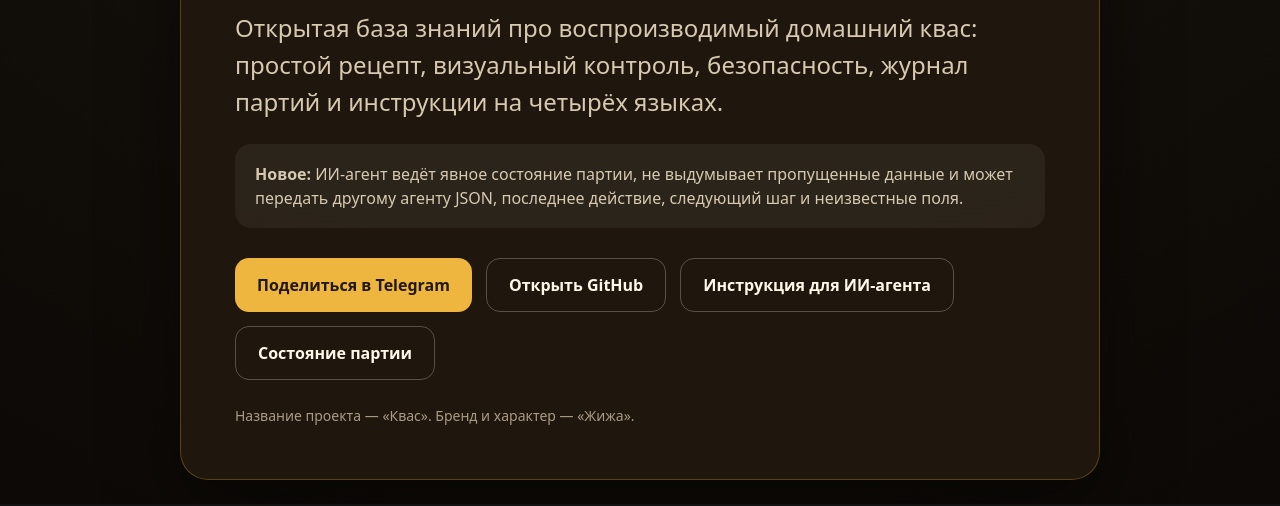
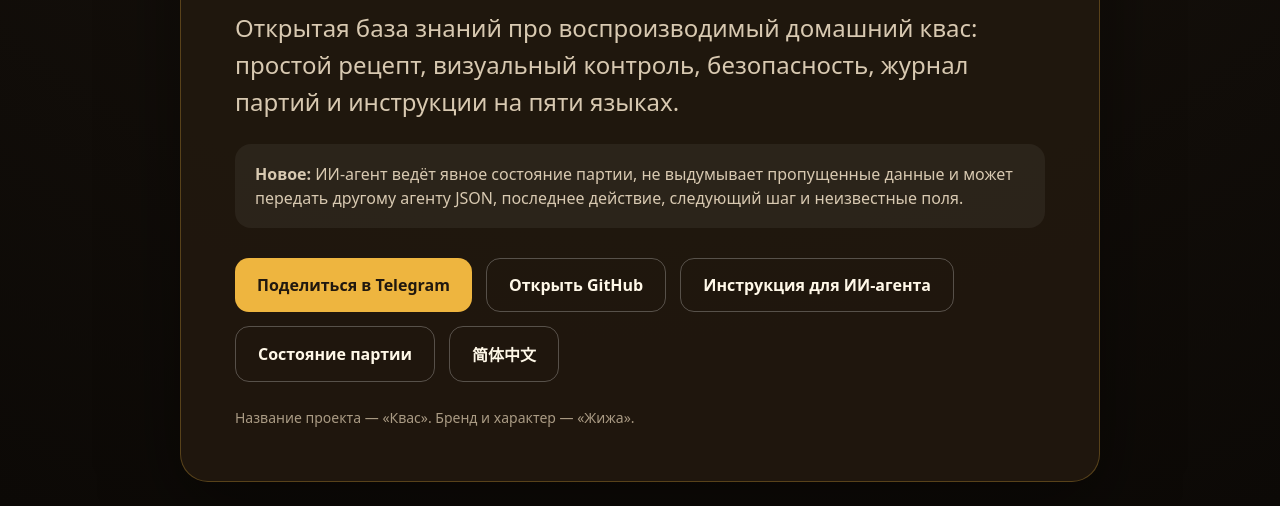
Before and after one commit to bambuchastudent/kvas-ai-agent, a website: page share/index.html in a window 1280 px wide. Shown: the part 766-1272 px from the top of the page. Drawn offline with Linux system fonts and the light colour scheme.

Commit message:
Add Simplified Chinese links to Telegram share page

```diff
--- a/share/index.html
+++ b/share/index.html
@@ -4,7 +4,7 @@
   <meta charset="utf-8">
   <meta name="viewport" content="width=device-width,initial-scale=1">
   <title>Квас Жижа для ИИ-агента</title>
-  <meta name="description" content="Воспроизводимый домашний квас: рецепт, безопасность, состояние партии, журнал и инструкции для ИИ-агентов.">
+  <meta name="description" content="Воспроизводимый домашний квас: рецепт, безопасность, состояние партии, журнал и инструкции для ИИ-агентов на пяти языках.">
 
   <link rel="canonical" href="https://bambuchastudent.github.io/kvas-ai-agent/v1.0.5/">
 
@@ -12,7 +12,7 @@
   <meta property="og:locale" content="ru_RU">
   <meta property="og:site_name" content="Квас — бренд Жижа">
   <meta property="og:title" content="Квас Жижа для ИИ-агента">
-  <meta property="og:description" content="Рецепт в граммах, безопасность, явное состояние партии и передача между ИИ-агентами.">
+  <meta property="og:description" content="Рецепт в граммах, безопасность, состояние партии и инструкции для ИИ-агентов на русском, английском, испанском, немецком и китайском.">
   <meta property="og:url" content="https://bambuchastudent.github.io/kvas-ai-agent/v1.0.5/">
   <meta property="og:image" content="https://bambuchastudent.github.io/kvas-ai-agent/assets/kvas-zhizha-ai-agent-1.0.5.jpg">
   <meta property="og:image:secure_url" content="https://bambuchastudent.github.io/kvas-ai-agent/assets/kvas-zhizha-ai-agent-1.0.5.jpg">
@@ -23,7 +23,7 @@
 
   <meta name="twitter:card" content="summary_large_image">
   <meta name="twitter:title" content="Квас Жижа для ИИ-агента">
-  <meta name="twitter:description" content="Рецепт в граммах, безопасность, явное состояние партии и передача между ИИ-агентами.">
+  <meta name="twitter:description" content="Рецепт в граммах, безопасность, состояние партии и инструкции для ИИ-агентов на пяти языках.">
   <meta name="twitter:image" content="https://bambuchastudent.github.io/kvas-ai-agent/assets/kvas-zhizha-ai-agent-1.0.5.jpg">
 
   <style>
@@ -49,13 +49,14 @@
     <section class="content">
       <div class="eyebrow">Версия 1.0.5</div>
       <h1>Квас Жижа<br>для ИИ-агента</h1>
-      <p>Открытая база знаний про воспроизводимый домашний квас: простой рецепт, визуальный контроль, безопасность, журнал партий и инструкции на четырёх языках.</p>
+      <p>Открытая база знаний про воспроизводимый домашний квас: простой рецепт, визуальный контроль, безопасность, журнал партий и инструкции на пяти языках.</p>
       <div class="state"><strong>Новое:</strong> ИИ-агент ведёт явное состояние партии, не выдумывает пропущенные данные и может передать другому агенту JSON, последнее действие, следующий шаг и неизвестные поля.</div>
       <div class="actions">
         <a class="button" href="https://t.me/share/url?url=https%3A%2F%2Fbambuchastudent.github.io%2Fkvas-ai-agent%2Fv1.0.5%2F&text=%D0%9A%D0%B2%D0%B0%D1%81%20%D0%96%D0%B8%D0%B6%D0%B0%20%D0%B4%D0%BB%D1%8F%20%D0%98%D0%98-%D0%B0%D0%B3%D0%B5%D0%BD%D1%82%D0%B0">Поделиться в Telegram</a>
         <a class="button secondary" href="https://github.com/bambuchastudent/kvas-ai-agent">Открыть GitHub</a>
         <a class="button secondary" href="https://github.com/bambuchastudent/kvas-ai-agent/blob/develop/agent-instructions/kvas-agent.md">Инструкция для ИИ-агента</a>
         <a class="button secondary" href="https://github.com/bambuchastudent/kvas-ai-agent/blob/develop/agent-instructions/state-model.md">Состояние партии</a>
+        <a class="button secondary" href="https://github.com/bambuchastudent/kvas-ai-agent/blob/develop/README.zh-CN.md">简体中文</a>
       </div>
       <div class="small">Название проекта — «Квас». Бренд и характер — «Жижа».</div>
     </section>
```
